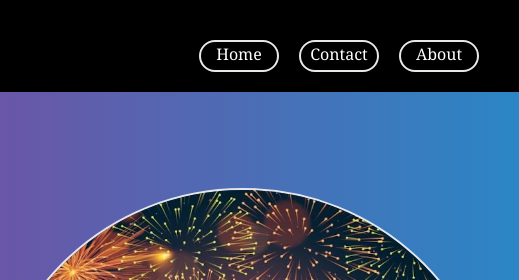
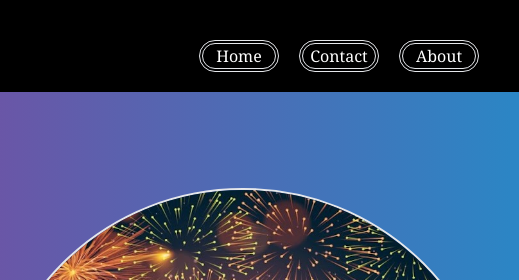
Before and after one commit to itsme-Subid/Web-development, a plain HTML site: page index.html in a window 1280 px wide. Shown: the top 280 px of the page, 761-1280 px from the left. Drawn offline with nearby package versions, Linux system fonts and the light colour scheme.

Commit message:
Initial Commit

```diff
--- a/index.html
+++ b/index.html
@@ -18,11 +18,11 @@
                     alt="itsmeSubid" class="max-h-5 min-h-fit mx-auto" srcset="">
             </a>
             <nav class="md:ml-auto flex flex-wrap items-center text-base text-white justify-center">
-                <a class="mr-5 w-20 text-center hover:bg-gray-700 rounded-2xl shadow-white border-2 h-8 hover:" href=""
+                <a class="mr-5 w-20 text-center hover:bg-gray-700 rounded-2xl shadow-white border-double border-4 h-8 hover:" href=""
                     target="_blank">Home</a>
-                <a class="mr-5 w-20 text-center hover:bg-gray-700 rounded-2xl shadow-white border-2 h-8 hover:"
+                <a class="mr-5 w-20 text-center hover:bg-gray-700 rounded-2xl shadow-white border-double border-4 h-8 hover:"
                     href="https://www.instagram.com/itsme_subid/" target="_blank">Contact</a>
-                <a class="mr-5 w-20 text-center hover:bg-gray-700 rounded-2xl shadow-white border-2 h-8 hover:"
+                <a class="mr-5 w-20 text-center hover:bg-gray-700 rounded-2xl shadow-white border-double border-4 h-8 hover:"
                     href="https://github.com/itsme-Subid/" target="_blank">About</a>
             </nav>
         </div>
```
